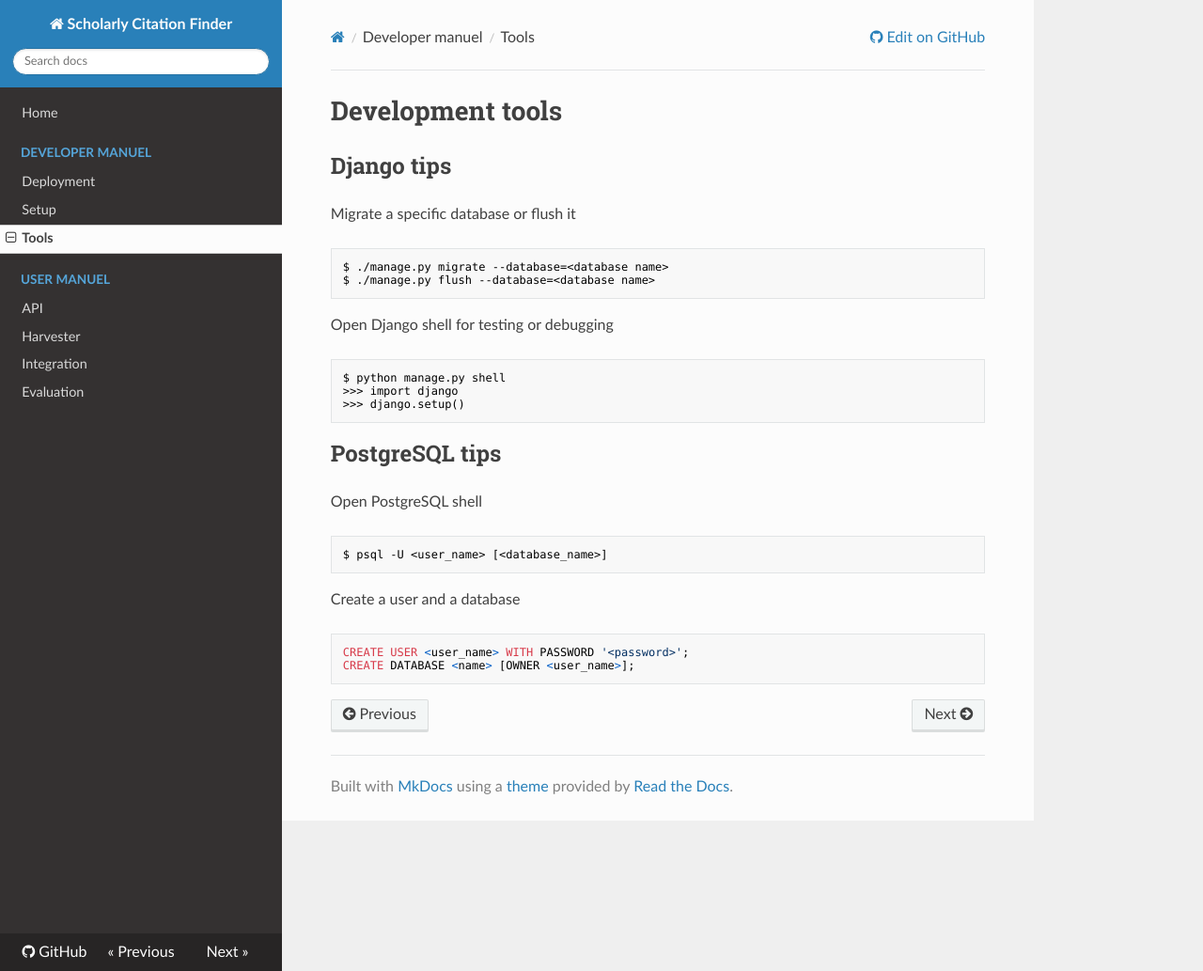
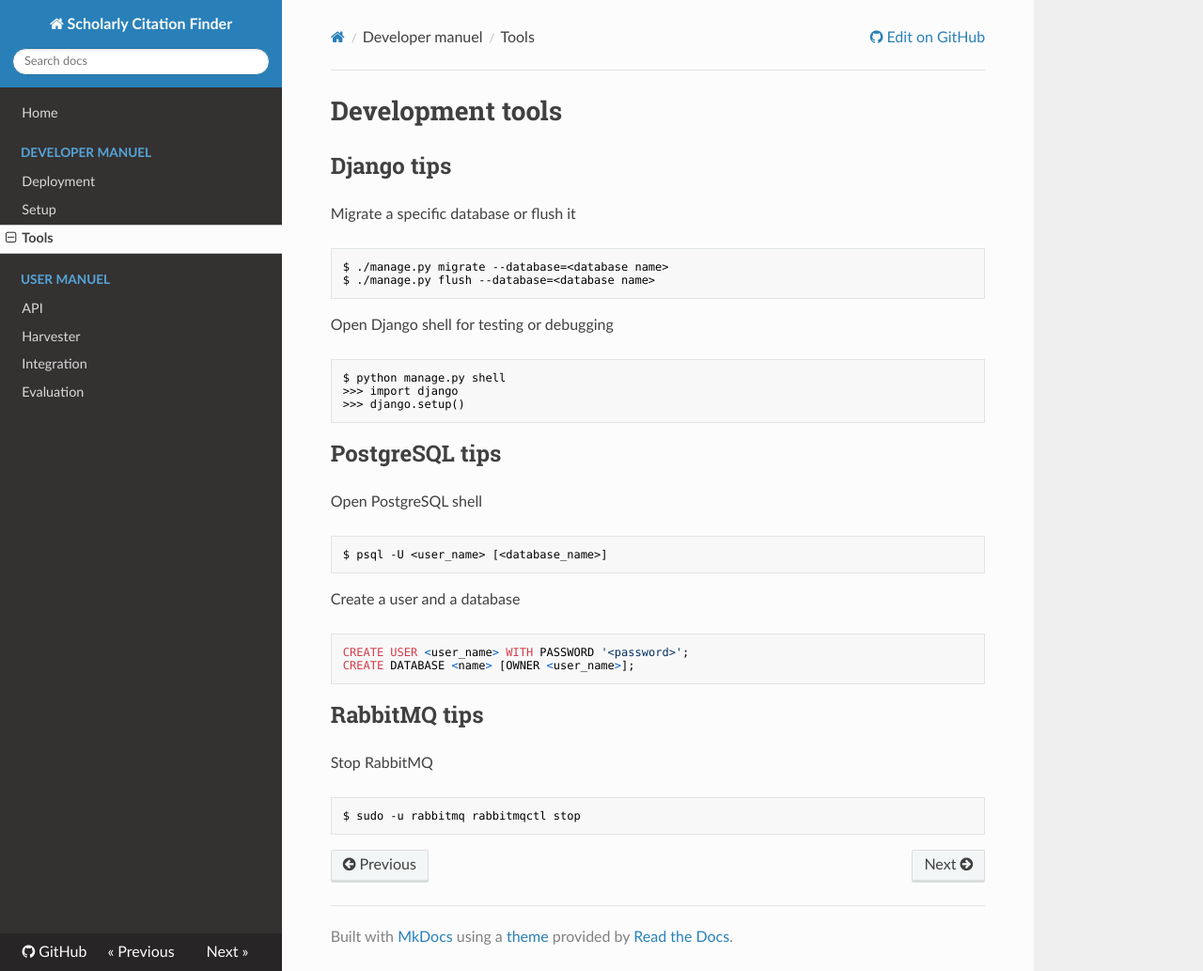
Before and after one commit to citationfinder/scholarly_citation_finder, an MkDocs documentation site: the page built from docs/tools.md, in a window 1280 px wide and 1033 px high. Shown: the whole window at 94% size. Built offline with MkDocs 1.6.1, drawn with Linux system fonts in a browser that asks for light colours; nearby versions of some CDN libraries; old or Windows-style settings are respelled for this version of MkDocs.

Commit message:
Update doc

````diff
--- a/docs/tools.md
+++ b/docs/tools.md
@@ -28,3 +28,11 @@
 CREATE USER <user_name> WITH PASSWORD '<password>';
 CREATE DATABASE <name> [OWNER <user_name>];
 ```
+
+
+## RabbitMQ tips
+
+Stop RabbitMQ
+```bash
+$ sudo -u rabbitmq rabbitmqctl stop
+```
````
